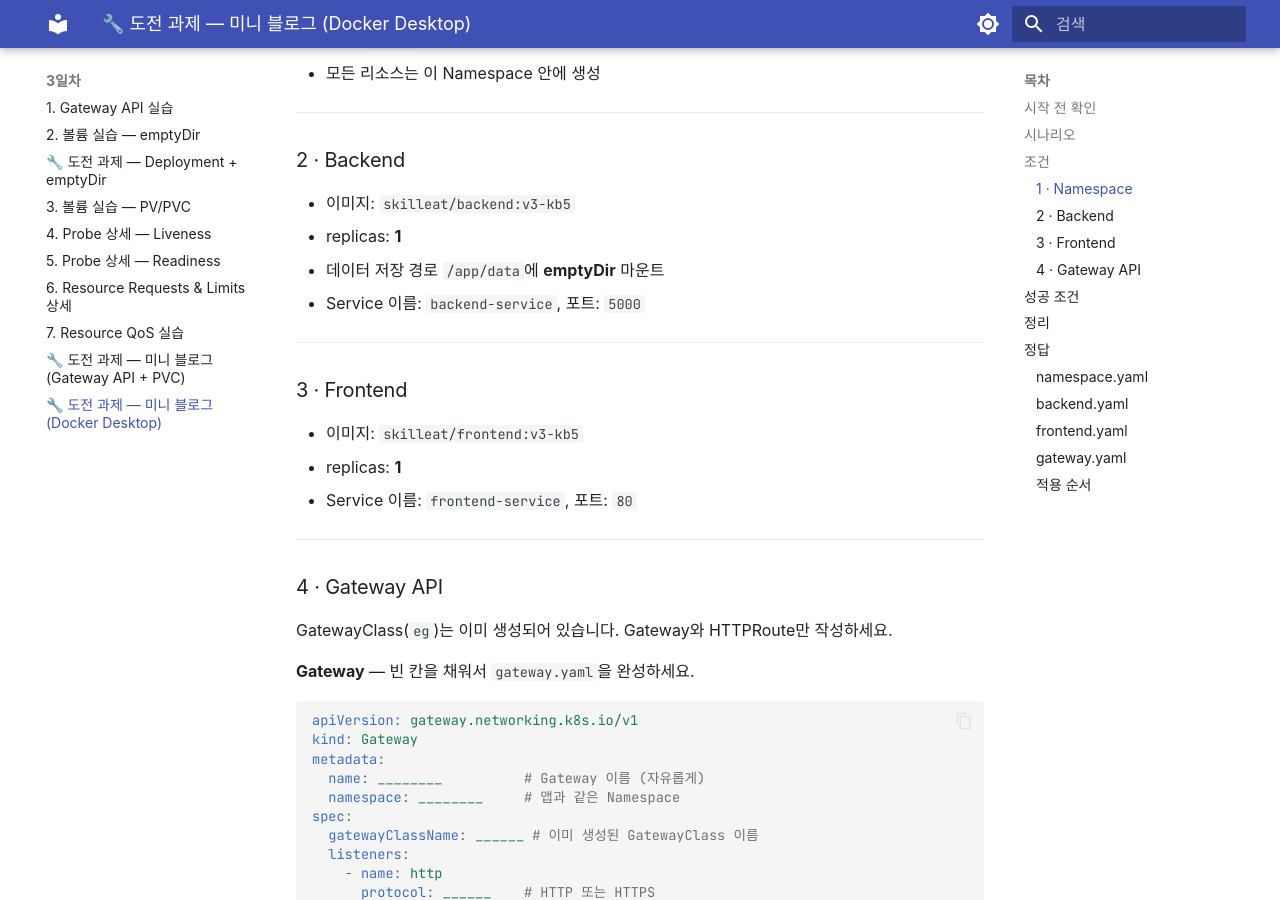
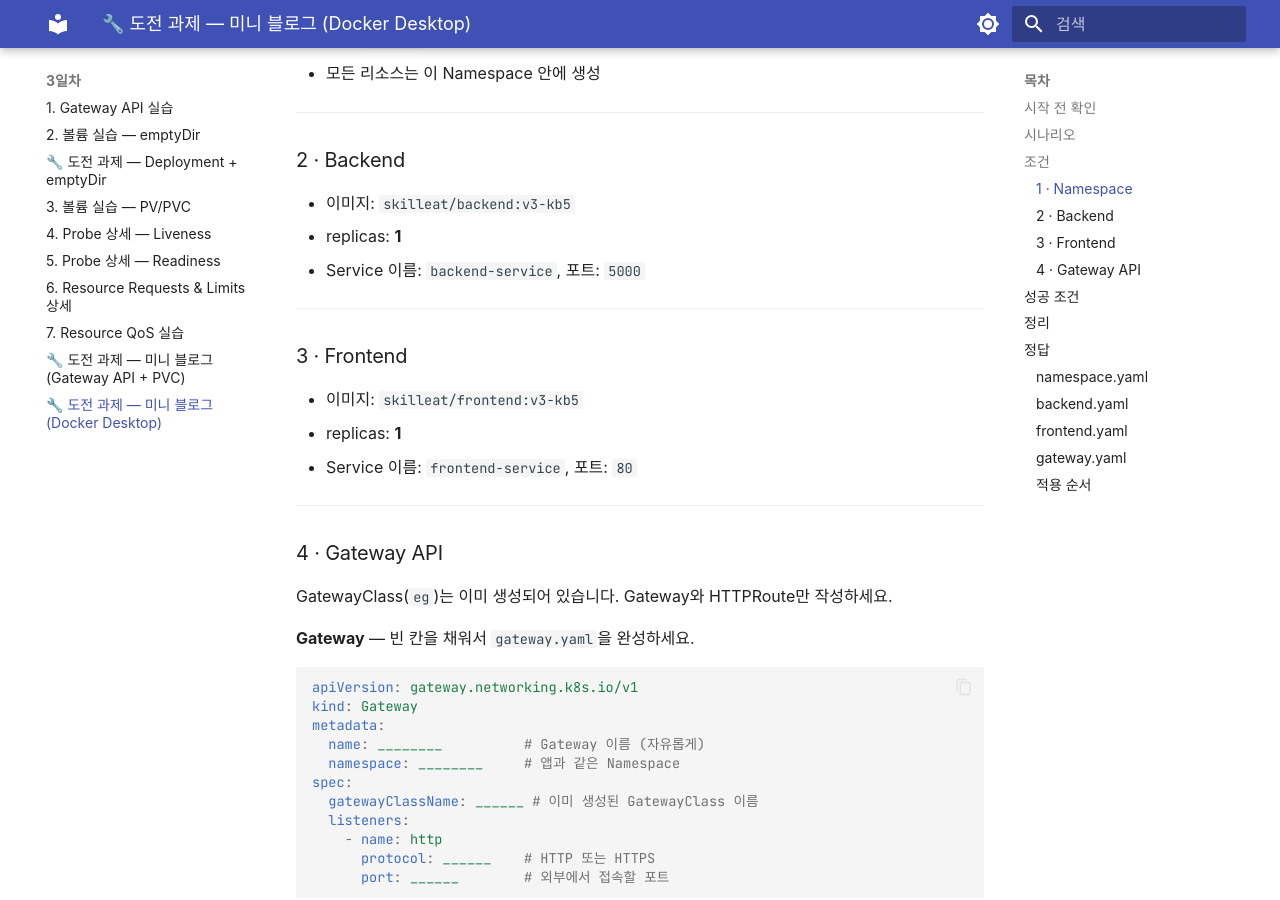
Before and after one commit to skilleat-labs/k8s-for-4days, an MkDocs documentation site: the page built from docs/day3/challenge-miniblog-docker.md, in a window 1280 px wide and 900 px high, scrolled down 933 px. Built offline with MkDocs 1.6.1 and Material for MkDocs 9.7.7, drawn with Linux system fonts in a browser that asks for light colours; some web fonts are replaced.

Commit message:
Remove volume/emptyDir from Docker Desktop mini blog challenge
Co-Authored-By: Claude Sonnet 4.6 <noreply@anthropic.com>

```diff
--- a/docs/day3/challenge-miniblog-docker.md
+++ b/docs/day3/challenge-miniblog-docker.md
@@ -40,7 +40,6 @@ Frontend와 Backend로 구성되며, Gateway API를 통해 `http://localhost`로
 
 - 이미지: `skilleat/backend:v3-kb5`
 - replicas: **1**
-- 데이터 저장 경로 `/app/data`에 **emptyDir** 마운트
 - Service 이름: `backend-service`, 포트: `5000`
 
 ---
@@ -150,12 +149,6 @@ kubectl delete namespace webapp
               image: skilleat/backend:v3-kb5
               ports:
                 - containerPort: 5000
-              volumeMounts:
-                - name: data
-                  mountPath: /app/data
-          volumes:
-            - name: data
-              emptyDir: {}
     ---
     apiVersion: v1
     kind: Service
```
